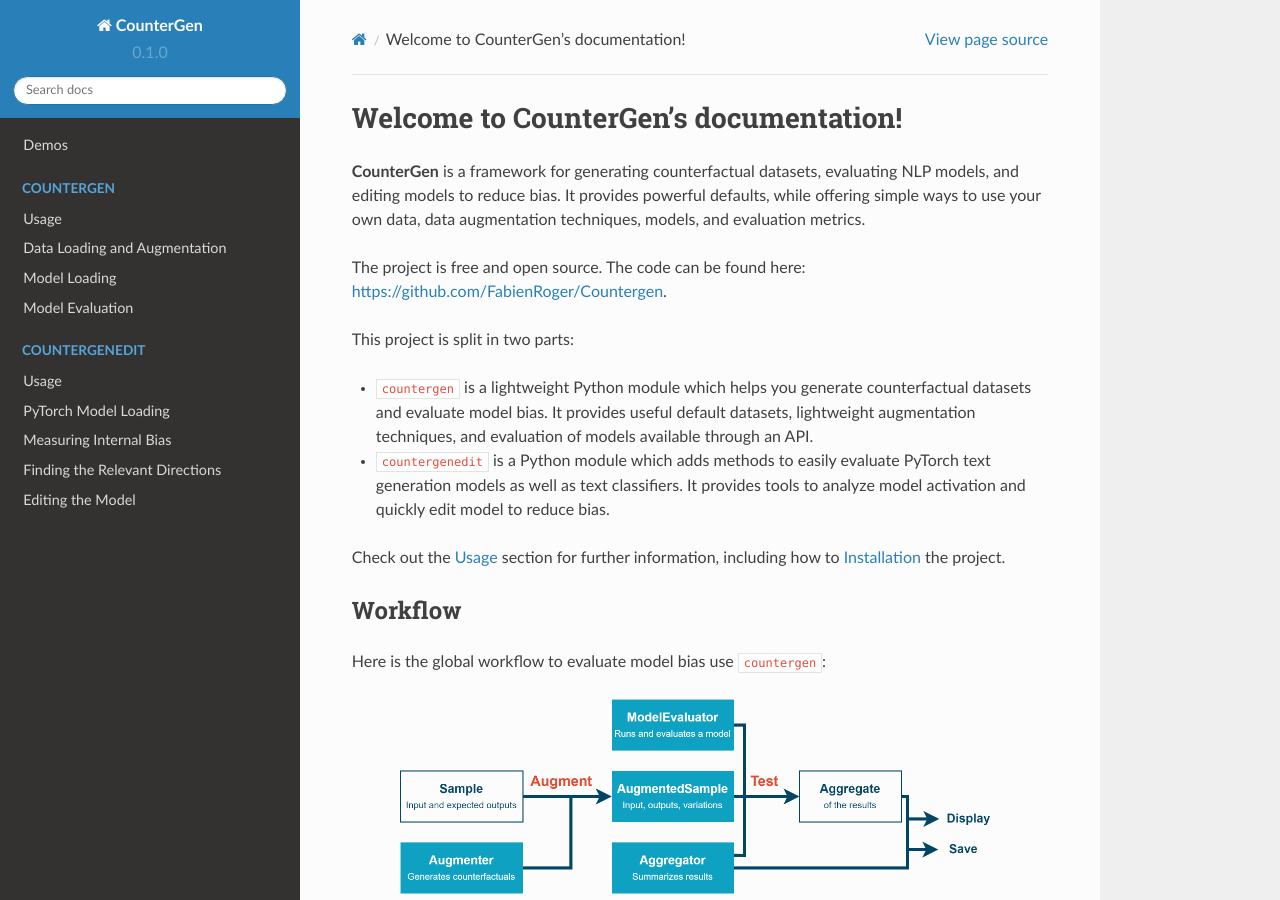
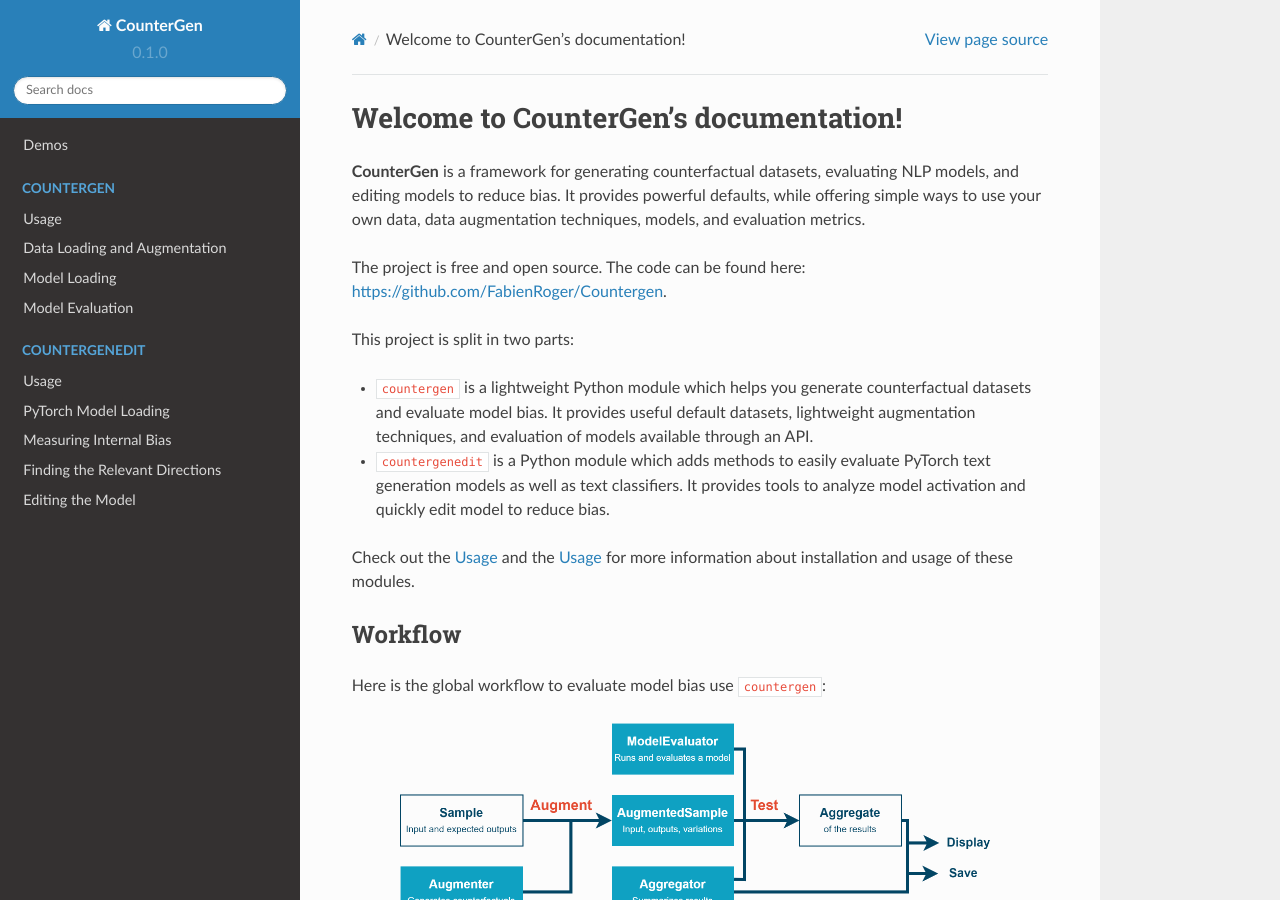
Before and after one commit to FabienRoger/Countergen, a Sphinx documentation site: the page built from docs/index.rst, in a window 1280 px wide and 900 px high. Built offline with Sphinx 7.4.7 and the Read the Docs theme 2.0.0, drawn with Linux system fonts in a browser that asks for light colours.

Commit message:
Fix typo in index.rst

```diff
--- a/docs/index.rst
+++ b/docs/index.rst
@@ -11,8 +11,7 @@
 * ``countergen`` is a lightweight Python module which helps you generate counterfactual datasets and evaluate model bias. It provides useful default datasets, lightweight augmentation techniques, and evaluation of models available through an API.
 * ``countergenedit`` is a Python module which adds methods to easily evaluate PyTorch text generation models as well as text classifiers. It provides tools to analyze model activation and quickly edit model to reduce bias.
 
-Check out the :doc:`/countergen/usage` section for further information, including
-how to :ref:`installation` the project.
+Check out the :doc:`/countergen/usage` and the :doc:`/countergenedit/usage` for more information about installation and usage of these modules.
 
 
 Workflow
```
